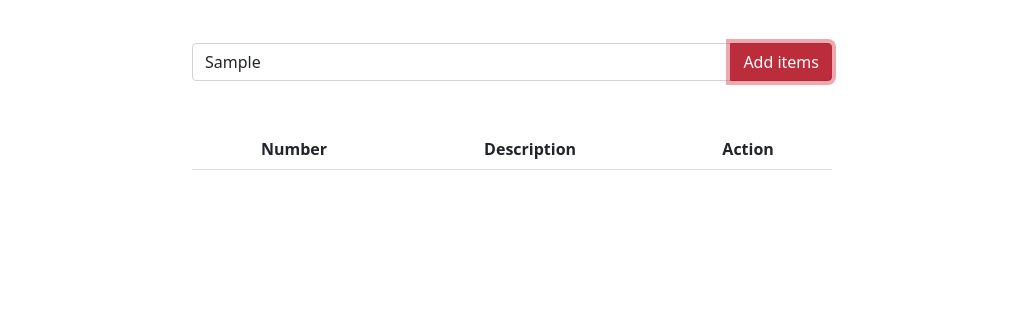
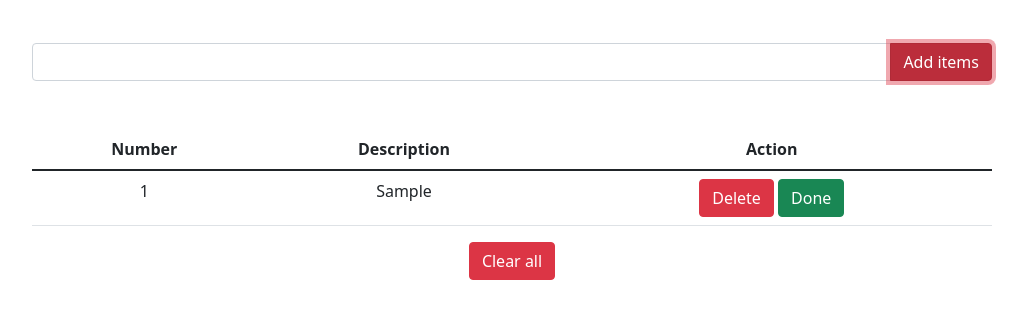
Before and after one commit to provashish95/dom-session, a plain HTML site: page index.html in a window 1280 px wide. Both pictures are taken after typing "Sample" into the empty fields and a click on the button "Add items". Shown: the part 101-420 px from the top of the page, without its empty margins (128-1155 px from the left). Drawn offline with nearby package versions, Linux system fonts and the light colour scheme.

Commit message:
add clear  button

```diff
--- a/index.html
+++ b/index.html
@@ -11,7 +11,7 @@
 
 <body>
     <h1 class="text-center mt-5">To Do List</h1>
-    <div class="conatiner w-50 m-auto text-center mt-5">
+    <div class="conatiner w-75 m-auto text-center mt-5">
         <div class="input-group mt-5">
             <input id="input-value" class="form-control" aria-label="With textarea"></input>
             <button id="add-btn" class="btn btn-danger input-group-text">Add items</button>
@@ -33,6 +33,7 @@
                     </tr> -->
                 </tbody>
             </table>
+            <button id="clear-btn" class="btn btn-danger">Clear all</button>
         </div>
     </div>
 
--- a/js/js.js
+++ b/js/js.js
@@ -1,11 +1,43 @@
+let count = 0; //global variable
 document.getElementById('add-btn').addEventListener("click", function() {
     const inputValue = document.getElementById('input-value').value;
-
+    count++;
     if (inputValue == '') {
         alert('empty field');
     } else {
         const mainContainer = document.getElementById('content-container');
-        const tableContainer = document.createElement('tr');
-        tableContainer = ``
+        const tableContainer = document.createElement("tr"); //create tr of table
+        tableContainer.innerHTML = `
+        <td>${count++}</td>
+        <td>${inputValue}</td>
+        <td><button class="btn btn-danger delete-btn">Delete</button>
+        <button class="btn btn-success done-btn">Done</button></td>`;
+        mainContainer.appendChild(tableContainer); //joint table-container to main-conatiner
+        document.getElementById('input-value').value = ''; //clean input field
+
+
+
+        //here class uses
+        const deleteBtn = document.getElementsByClassName('delete-btn');
+        const doneBtn = document.getElementsByClassName('done-btn');
+
+        for (const button of deleteBtn) {
+            button.addEventListener('click', function(e) {
+                e.target.parentNode.parentNode.style.display = 'none';
+            });
+        }
+
+        for (const button of doneBtn) {
+            button.addEventListener('click', function(e) {
+                e.target.parentNode.parentNode.style.textDecoration = 'line-through';
+            });
+        }
+
+        //clear all table data
+        document.getElementById('clear-btn').addEventListener("click", function() {
+            tableContainer.style.display = 'none';
+        });
+
     }
+
 })
```
